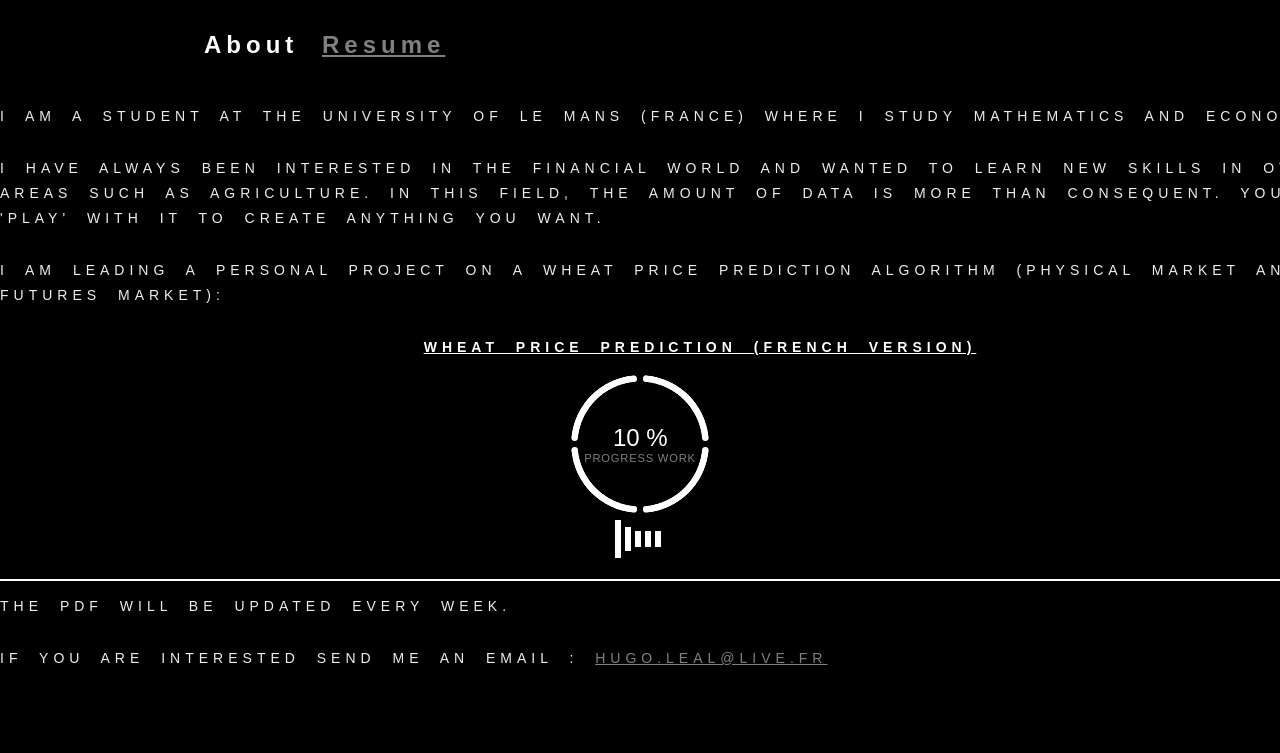
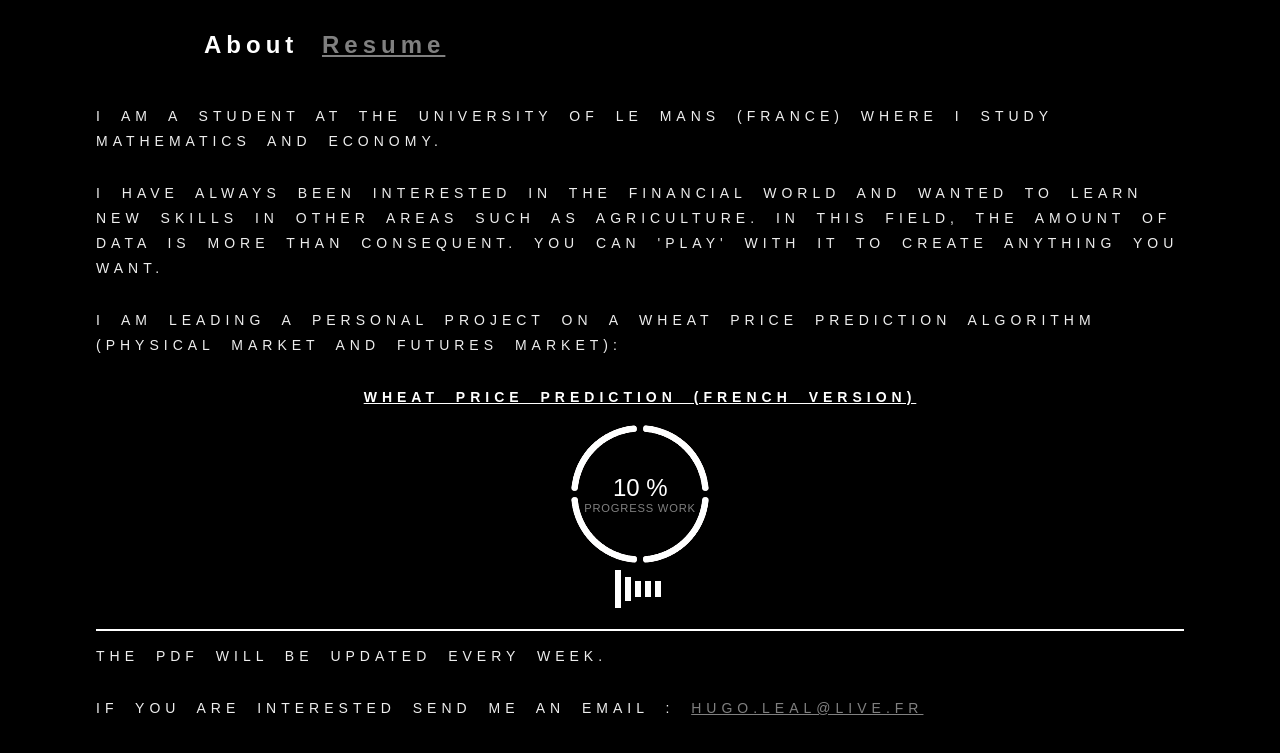
Before and after one commit to hugo-leal-page/insider.github.io, a plain HTML site: page index.html in a window 1280 px wide. Shown: the part 61-814 px from the top of the page. Drawn offline with nearby package versions, Linux system fonts and the light colour scheme.

Commit message:
Update Css

```diff
--- a/style.css
+++ b/style.css
@@ -34,7 +34,7 @@ p{
   color:rgb(238, 238, 238);
   margin-right: auto;
   margin-left: auto;
-  width: 100em;
+  width: 85%;
   padding-top: 13px;
   line-height: 25px;
 }
```
